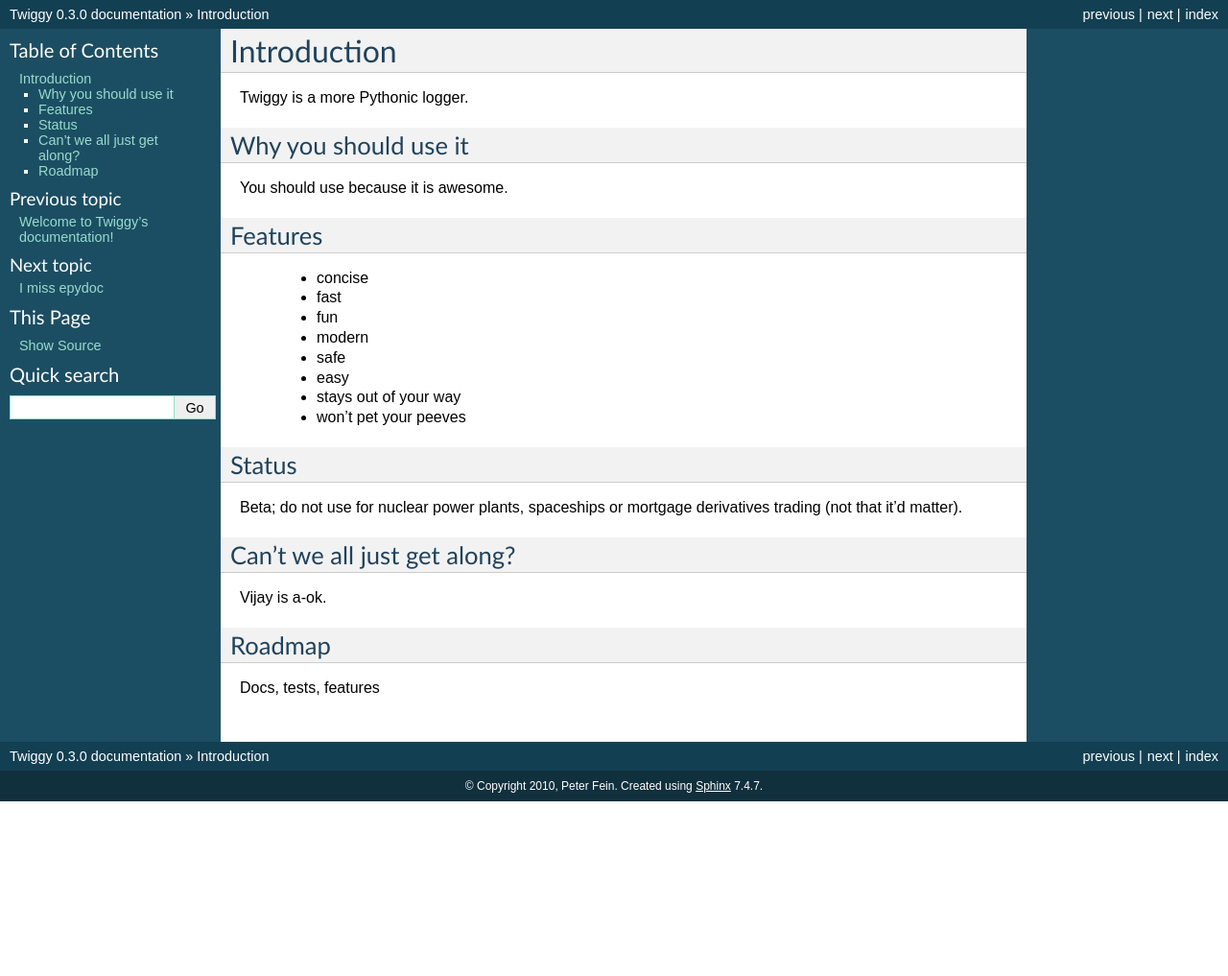
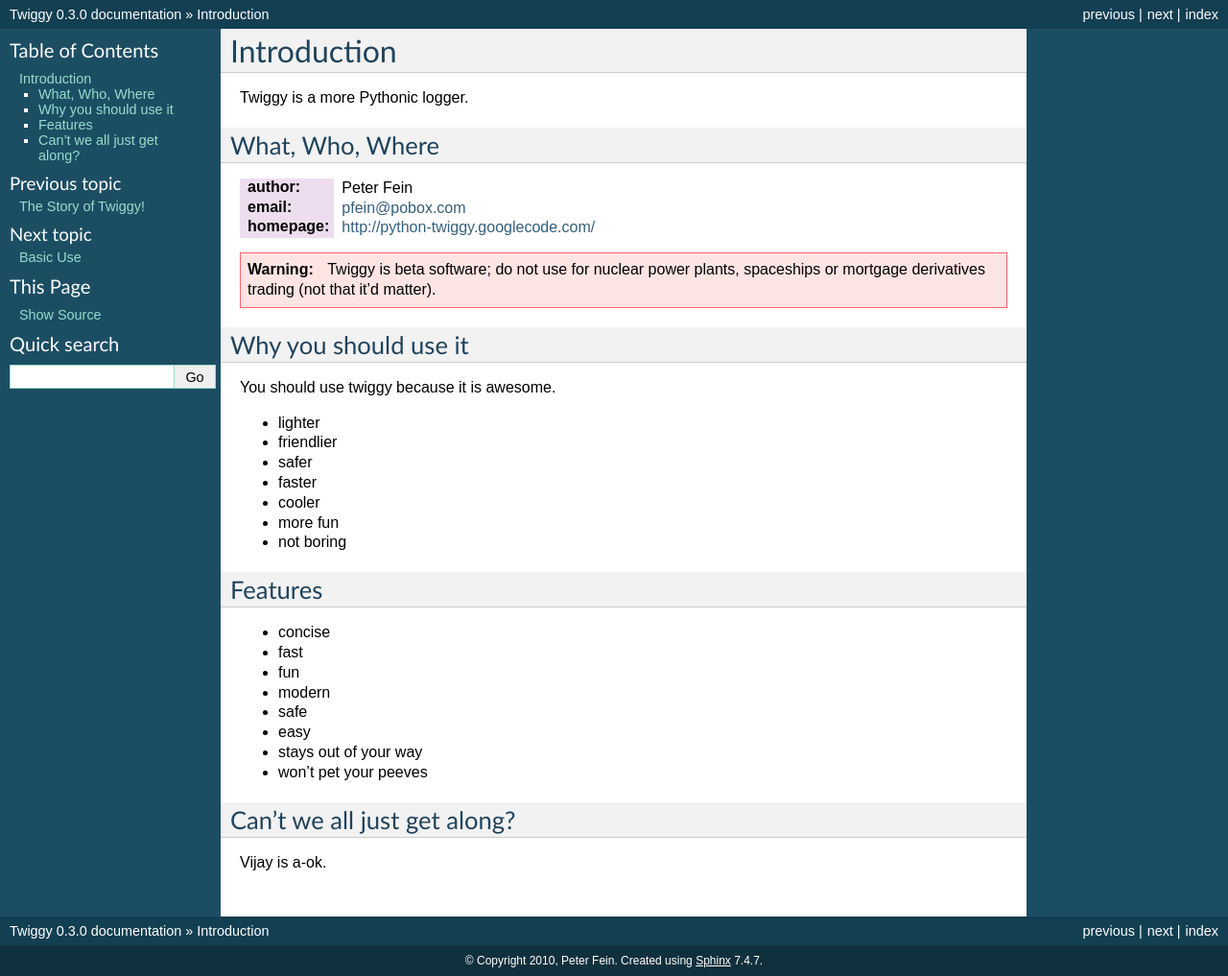
Before and after one commit to wearpants/twiggy, a Sphinx documentation site: the page built from doc/intro.rst, in a window 1280 px wide. Shown: the whole page at 96% size. Built offline with Sphinx 7.4.7, drawn with Linux system fonts in a browser that asks for light colours; pages that are not in the unit, such as notebooks, are missing from menus; before the commit the page ends 900 px from its top, so only the background shows below that.

Commit message:
beat on docs some more

```diff
--- a/doc/epydoc.rst
+++ /dev/null
@@ -1,7 +0,0 @@
-############################
-I miss epydoc
-############################
-Twiggy the package
-
-.. automodule:: twiggy.Logger
-    :members:
--- a/doc/intro.rst
+++ b/doc/intro.rst
@@ -5,34 +5,43 @@
 Twiggy is a more Pythonic logger.
 
 ****************************
+What, Who, Where
+****************************
+
+:author: Peter Fein
+:email: pfein@pobox.com
+:homepage: http://python-twiggy.googlecode.com/
+
+.. warning::
+    Twiggy is beta software; do not use for nuclear power plants, spaceships or mortgage derivatives trading (not that it'd matter).
+
+****************************
 Why you should use it
 ****************************
-You should use because it is awesome.
+You should use twiggy because it is awesome.
+
+* lighter
+* friendlier
+* safer
+* faster
+* cooler
+* more fun
+* not boring
 
 ****************************
 Features
 ****************************
 
- * concise
- * fast
- * fun
- * modern
- * safe
- * easy
- * stays out of your way
- * won't pet your peeves
-
-****************************
-Status
-****************************
-Beta; do not use for nuclear power plants, spaceships or mortgage derivatives trading (not that it'd matter).
+* concise
+* fast
+* fun
+* modern
+* safe
+* easy
+* stays out of your way
+* won't pet your peeves
 
 ****************************
 Can't we all just get along?
 ****************************
 Vijay is a-ok.
-
-****************************
-Roadmap
-****************************
-Docs, tests, features
```
Also changed, not shown: doc/basic_use.rst (added, +99 -0 lines), doc/configuration.rst (added, +17 -0 lines), doc/glossary.rst (added, +9 -0 lines), doc/index.rst (+9 -8 lines), doc/technical_details.rst (added, +14 -0 lines), doc/tips_and_tricks.rst (added, +27 -0 lines), twiggy/__init__.py (+14 -3 lines), 1 other file.
